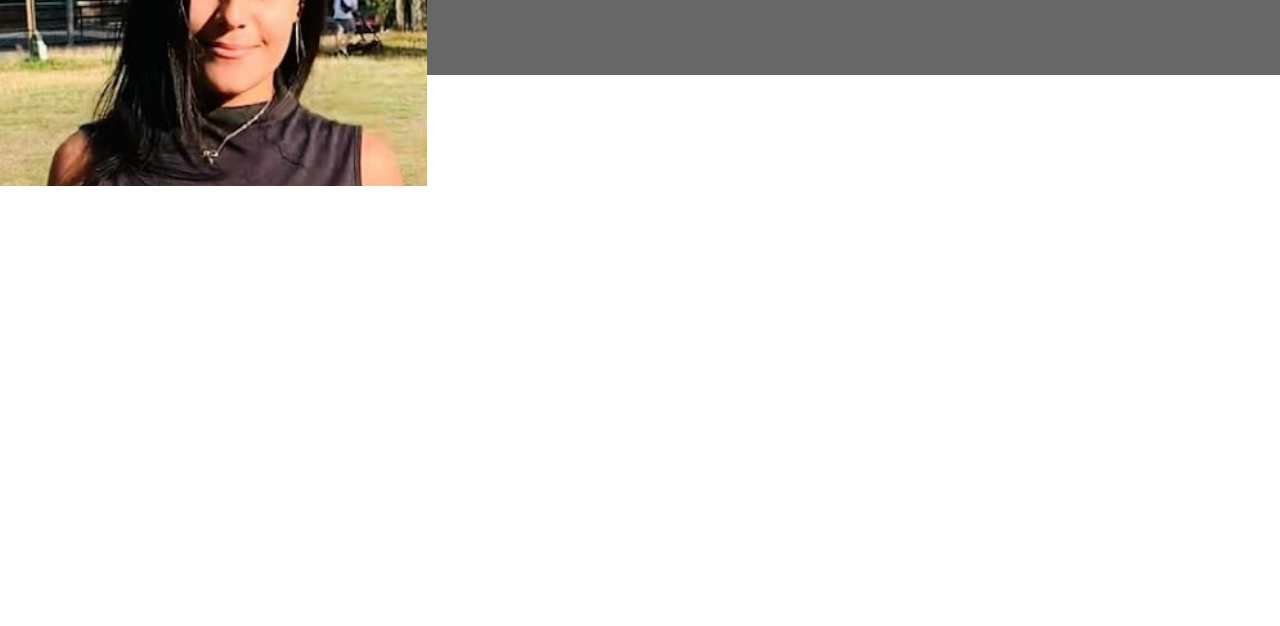
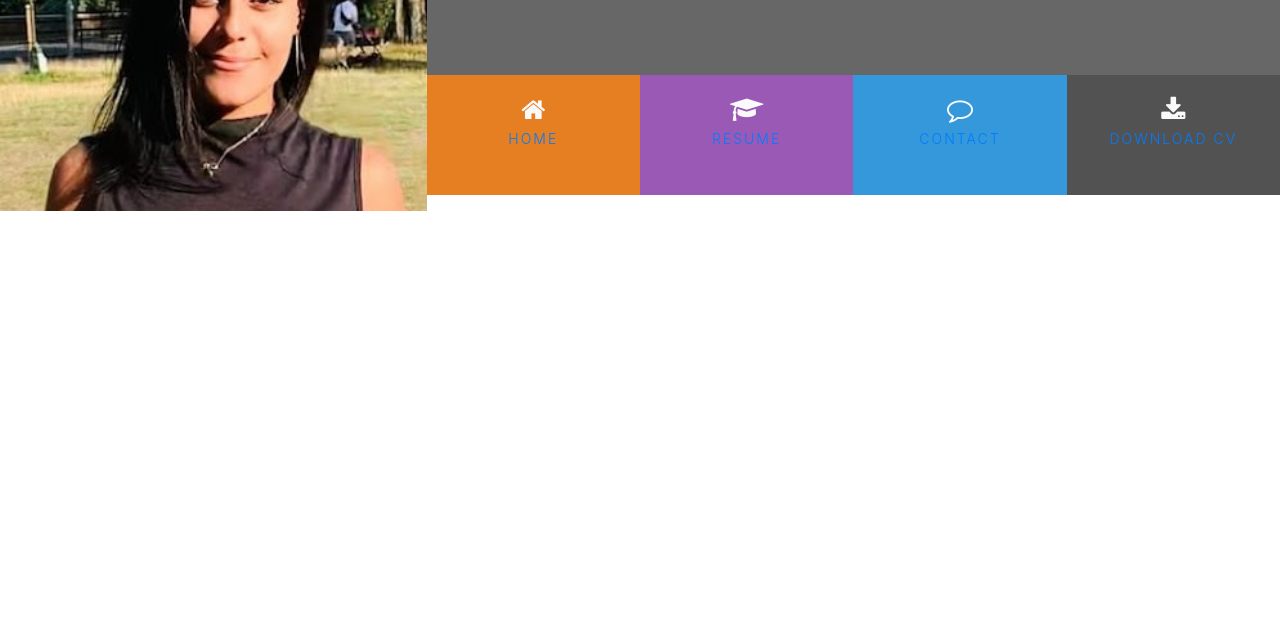
Before and after one commit to LaisZagati/Resume-Bootstrap, a plain HTML site: page index.html in a window 1280 px wide. Shown: the part 174-800 px from the top of the page. Drawn offline with nearby package versions, Linux system fonts and the light colour scheme.

Commit message:
Added text icons and better formatting to menu bar

```diff
--- a/css/style.css
+++ b/css/style.css
@@ -73,3 +73,35 @@ header {
     font-size: 14px;
     padding: 0;
 }
+
+.menuitem  {
+    height: 120px;
+    text-align: center;
+    padding: 0;
+}
+
+.menuitem {
+    width: 100%;
+    text-decoration: none;
+    color: #fff;
+    height: 120px;
+
+}
+
+.menuitem a i {
+    padding-top: 22px;
+    display: block;
+    color: #fafafa;
+    font-size: 26px;
+}
+
+.menuitem span {
+    display: block;
+    width: 100%;
+    padding-top: 5px;
+    text-align: center;
+    text-transform: uppercase;
+    font-size: 14px;
+    font-weight: 300;
+    letter-spacing: 2px;
+}
--- a/index.html
+++ b/index.html
@@ -19,21 +19,21 @@
                         <h1 class="name">Lais Zagati</h1>
                         <h2 class="title"> Full Stack Developer</h2>
                     </div>
-                < /div>
+                </div>
                 <div class="row no-gutters">
                     <div class="col">
                         <ul id="nav" class="list-inline menucontainer">
-                            <li class="col-6 col-sm-3 ui-menu-color-home list-inline-item">
-                                <a href="#"><span>Home</span></a>
+                            <li class="col-6 col-sm-3 ui-menu-color-home list-inline-item menuitem">
+                                <a href="#"><i class= "fa fa-home" aria-hidden="true"></i> <span>Home</span></a>
                             </li>
-                            <li class="col-6 col-sm-3 ui-menu-color-resume list-inline-item">
-                                <a href="#"><span>Resume</span></a>
+                            <li class="col-6 col-sm-3 ui-menu-color-resume list-inline-item menuitem">
+                                <a href="#"><i class= "fa fa-graduation-cap" aria-hidden="true"></i><span>Resume</span></a>
                             </li>
-                            <li class="col-6 col-sm-3 ui-menu-color-contact list-inline-item">
-                                <a href="#"><span>Contact</span></a>
+                            <li class="col-6 col-sm-3 ui-menu-color-contact list-inline-item menuitem">
+                                <a href="#"><i class= "fa fa-comment-o" aria-hidden="true"></i> <span>Contact</span></a>
                             </li>
-                            <li class="col-6 col-sm-3 ui-menu-color-download list-inline-item">
-                                <a href="#"><span>Download CV</span></a>
+                            <li class="col-6 col-sm-3 ui-menu-color-download list-inline-item menuitem">
+                                <a href="#"><i class= "fa fa-download" aria-hidden="true"></i> <span>Download CV</span></a>
                             </li>
                         </ul>
                     </div>
```
